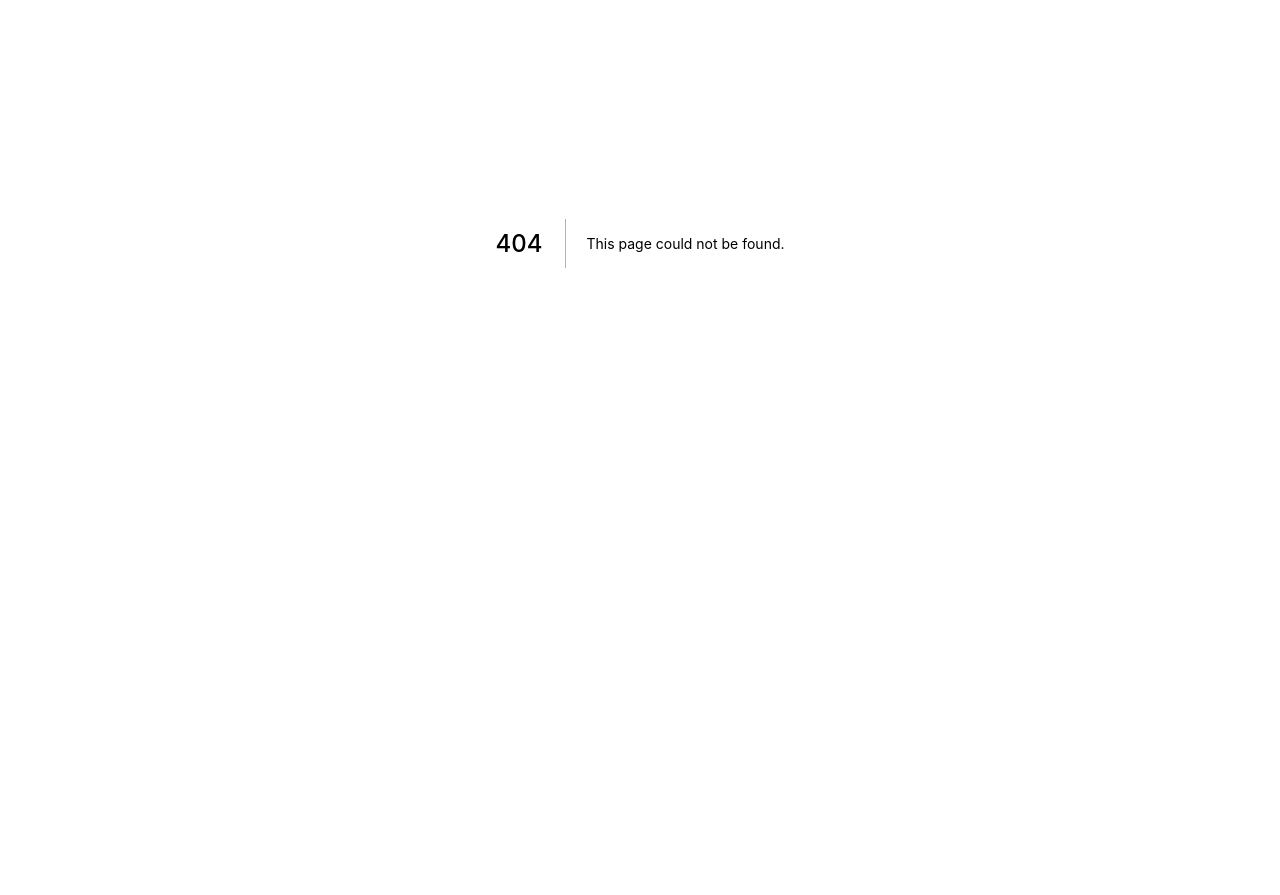
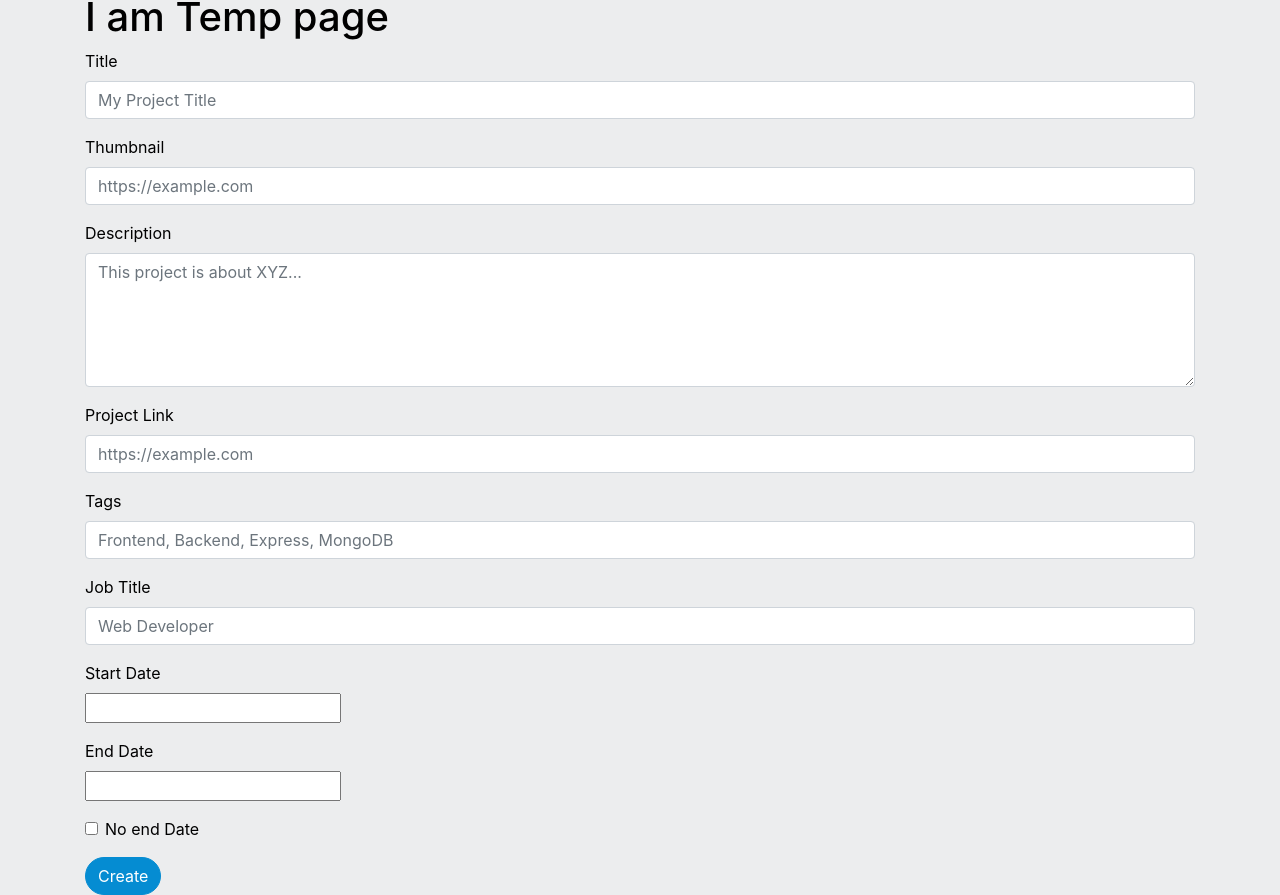
Before and after one commit to TumoM/Portfolio-Tumo, a Next.js app: page /temp in a window 1280 px wide. Before the commit this address had no page. Shown: the part 157-1052 px from the top of the page. Before the commit the page ends 800 px from the top, so only its background shows below. Built offline with nearby package versions, Linux system fonts and the light colour scheme; no server answers.

Commit message:
Base Projects form (minus images)

```diff
--- a/components/BasePage.tsx
+++ b/components/BasePage.tsx
@@ -44,6 +44,7 @@ const BasePage: React.FC<PostProps> = (props) => {
           <meta name="viewport" content="initial-scale=1.0, width=device-width" />
           <meta name="description" key="description" content={metaDescription.substring(0,200)}/>
           <meta name="title" key="title" content={title}/>
+          <meta name="charset" key="charset" content={"utf-8"}/>
           <meta property="og:title" key="og:title" content={title} />
           <meta property="og:locale" key="og:locale" content="en_GB"/>
           <meta property="og:locale:alternate" content="en-ZA" />
--- /dev/null
+++ b/components/ProjectForm.tsx
@@ -0,0 +1,233 @@
+import React, { useEffect, useState } from "react";
+import {Button, Form, FormGroup, Input, Label, Spinner} from "reactstrap";
+import DatePicker from "react-datepicker";
+import { useForm, Controller } from "react-hook-form"
+import axios from "axios";
+// import {IProject} from "../helpers/Projects";
+
+interface IInitialData {
+    // data: {IProject}|IProject
+}
+
+interface IProps {
+    onSubmit: any,
+    loadingData?: boolean,
+    buttonText?: string,
+    initialData?: any,
+}
+const ProjectForm = ({onSubmit, loadingData=false,buttonText="Create", initialData = null}:IProps) => {
+    const { width } = useWindowDimensions();
+    // const { register, handleSubmit, setValue, reset } = useForm({defaultValues:initialData.data});
+    const { register, handleSubmit, setValue } = useForm({defaultValues: initialData?.data});
+
+    const [startDate, setStartDate] = useState(null)
+    const [endDate, setEndDate] = useState(null)
+    const [disableEndDate, setDisableEndDate] = useState(false)
+
+/*
+    useEffect(() => {
+        // setValue(initialData.data)
+        console.log("Initial Data:",initialData)
+    }, [reset, initialData]);
+*/
+
+    useEffect(() => {
+        console.log("Doing Date Magic")
+        if (initialData && initialData.data){
+            // @ts-ignore
+            const { startDate, endDate } = initialData?.data;
+            if (startDate) { setStartDate(new Date(startDate))}
+            if (endDate) { setEndDate(new Date(endDate))}
+        }
+        else{
+            console.log("Magic didn't work")
+        }
+
+    }, [initialData])
+
+    const handleDateChange = (field, date: any) => {
+        if (field === "startDate"){
+            setStartDate(date)
+        }
+        else if (field === "endDate"){
+
+            setEndDate(date)
+        }
+
+        // @ts-ignore
+        setValue(field,date);
+    }
+
+    useEffect(() => {
+        // @ts-ignore
+        register('startDate');
+        // @ts-ignore
+        register('endDate');
+    },[register])
+
+    // @ts-ignore
+    // @ts-ignore
+    return (
+        <Form onSubmit={handleSubmit(onSubmit)}>
+            <FormGroup>
+                <Label htmlFor="title">Title</Label>
+                <Input
+                name="title"
+                type="text"
+                defaultValue={initialData?.data?.title}
+
+                placeholder="My Project Title"
+                {...register("title")}
+                id="title"/>
+            </FormGroup>
+
+            <FormGroup>
+                <Label htmlFor="thumbnail">Thumbnail</Label>
+                <Input
+                name="thumbnail"
+                type="text"
+                defaultValue={initialData?.data?.thumbnail }
+
+                placeholder="https://example.com"
+                {...register("thumbnail")}
+                id="thumbnail"/>
+            </FormGroup>
+
+            <FormGroup>
+                <Label htmlFor="description">Description</Label>
+                <Input
+                name="description"
+                rows="5"
+                type="textarea"
+                defaultValue={ initialData?.data?.description }
+                placeholder="This project is about XYZ..."
+                {...register("description")}
+
+                id="description">
+                </Input>
+            </FormGroup>
+
+            <FormGroup>
+                <Label htmlFor="projectLink">Project Link</Label>
+                <Input
+                name="projectLink"
+                type="text"
+                defaultValue={ initialData?.data?.projectLink }
+                placeholder="https://example.com"
+                {...register("projectLink")}
+
+                id="projectLink"/>
+            </FormGroup>
+
+            <FormGroup>
+                <Label htmlFor="tags">Tags</Label>
+                <Input
+                name="tags"
+                type="text"
+                defaultValue={initialData?.data?.tags }
+                placeholder="Frontend, Backend, Express, MongoDB"
+                {...register("tags")}
+
+                id="tags"/>
+            </FormGroup>
+
+            <FormGroup>
+                <Label htmlFor="jobTitle">Job Title</Label>
+                <Input
+                name="jobTitle"
+                type="text"
+                defaultValue={ initialData?.data?.jobTitle }
+                placeholder="Web Developer"
+                {...register("jobTitle")}
+
+                id="jobTitle"/>
+            </FormGroup>
+
+            <FormGroup>
+                <Label htmlFor="startDate">Start Date</Label>
+                <div id="startDate">
+                    <DatePicker
+                        showYearDropdown
+                        dateFormat="dd/MM/yyyy"
+                        allowSameDay
+                        scrollableYearDropdown={true}
+                        selected={startDate}
+                        onChange={(date) => handleDateChange("startDate",date)}
+                    />
+
+                </div>
+            </FormGroup>
+
+            <FormGroup>
+                <Label htmlFor="endDate">End Date</Label>
+                <div id="endDate">
+                    <DatePicker
+                        showYearDropdown
+                        dateFormat="dd/MM/yyyy"
+                        allowSameDay = {false}
+                        endDate={new Date()}
+                        scrollableYearDropdown={width<=576?true:false}
+                        selected={endDate}
+                        disabled={disableEndDate}
+                        selectsEnd={true}
+                        onChange={(date) => handleDateChange("endDate",date)}
+                    />
+                </div>
+            </FormGroup>
+            <div className="form-group form-check">
+                <input
+                name="disableEndDate"
+                type="checkbox"
+                {...register('disableEndDate')}
+                id="disableEndDate"
+                defaultChecked ={ initialData?.data?.disableEndDate}
+                className={`form-check-input`}
+                onChange={(d)=>{
+                    console.log(d.target.checked);
+                    setDisableEndDate(d.target.checked);
+                    if (d.target.checked) handleDateChange("endDate",null)
+                }} />
+                <label htmlFor="disableEndDate" className="form-check-label">No end Date</label>
+                {/* <div className="invalid-feedback">{errors.acceptTerms?.message}</div> */}
+            </div>
+            <Button
+                type="submit"
+                className=""
+                color="primary"
+                disabled={loadingData}
+                >
+                {
+                    loadingData?
+                        <Spinner />
+                        :buttonText
+                }
+            </Button>
+        </Form>
+
+    )
+}
+
+function getWindowDimensions() {
+    const { innerWidth: width, innerHeight: height } = window;
+    return {
+        width,
+        height
+    };
+}
+
+function useWindowDimensions() {
+    const [windowDimensions, setWindowDimensions] = useState(getWindowDimensions());
+
+    useEffect(() => {
+      function handleResize() {
+        setWindowDimensions(getWindowDimensions());
+      }
+
+      window.addEventListener('resize', handleResize);
+      return () => window.removeEventListener('resize', handleResize);
+    }, []);
+
+    return windowDimensions;
+  }
+
+export default ProjectForm;
--- /dev/null
+++ b/pages/temp.tsx
@@ -0,0 +1,20 @@
+import BaseLayout from 'components/layouts/BaseLayout'
+import React from "react"
+import BasePage from 'components/BasePage'
+import { useUser } from '@auth0/nextjs-auth0';
+import ProjectForm from 'components/ProjectForm'
+
+const Blogs = () =>  {
+  const { user, error, isLoading } = useUser();
+
+  return (
+    <BaseLayout user={user} loading={isLoading}>
+      <BasePage>
+        <h1>I am Temp page</h1>
+        <ProjectForm onSubmit={()=>null}/>
+      </BasePage>
+    </BaseLayout>
+  )
+}
+
+export default Blogs
```
Also changed, not shown: pages/blogs/dashboard.tsx (+20 -2 lines).
